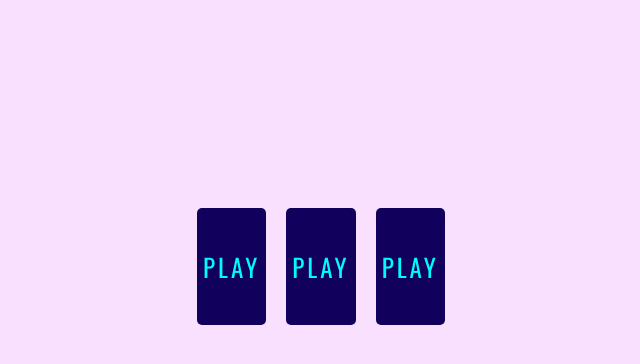
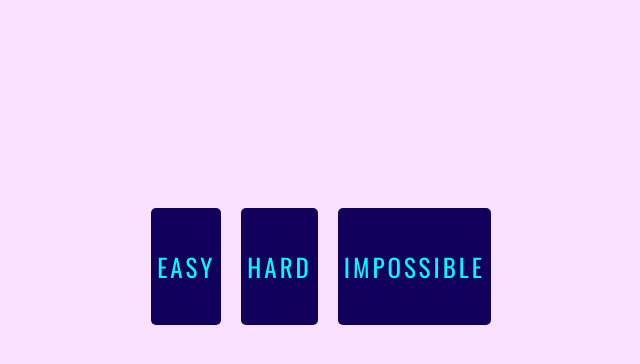
Before and after one commit to CassJBeckford/MemoryMatch, a plain HTML site: page index.html in a window 1280 px wide. Both pictures are taken after a click on the button "START". Shown: the whole page, without its empty margins (334-974 px from the left). Drawn offline with nearby package versions, Linux system fonts and the light colour scheme.

Commit message:
change difficulty names

```diff
--- a/index.html
+++ b/index.html
@@ -34,13 +34,13 @@
   <div id="mode-selection" class="hidden">
     <div id="difficulty-section" class="row difficultySelect">
       <div class="Enquire-1">
-        <button class="play-button" id="easy">PLAY</button>
+        <button class="play-button" id="easy">easy</button>
       </div>
       <div class="Enquire-2">
-        <button class="play-button" id="medium">PLAY</button>
+        <button class="play-button" id="medium">hard</button>
       </div>
       <div class ="Enquire-3">
-        <button class="play-button" id="hard" onclick="createHardBoard()">PLAY</button>
+        <button class="play-button" id="hard" onclick="createHardBoard()">impossible</button>
       </div>
   </div>
 </div>
```
